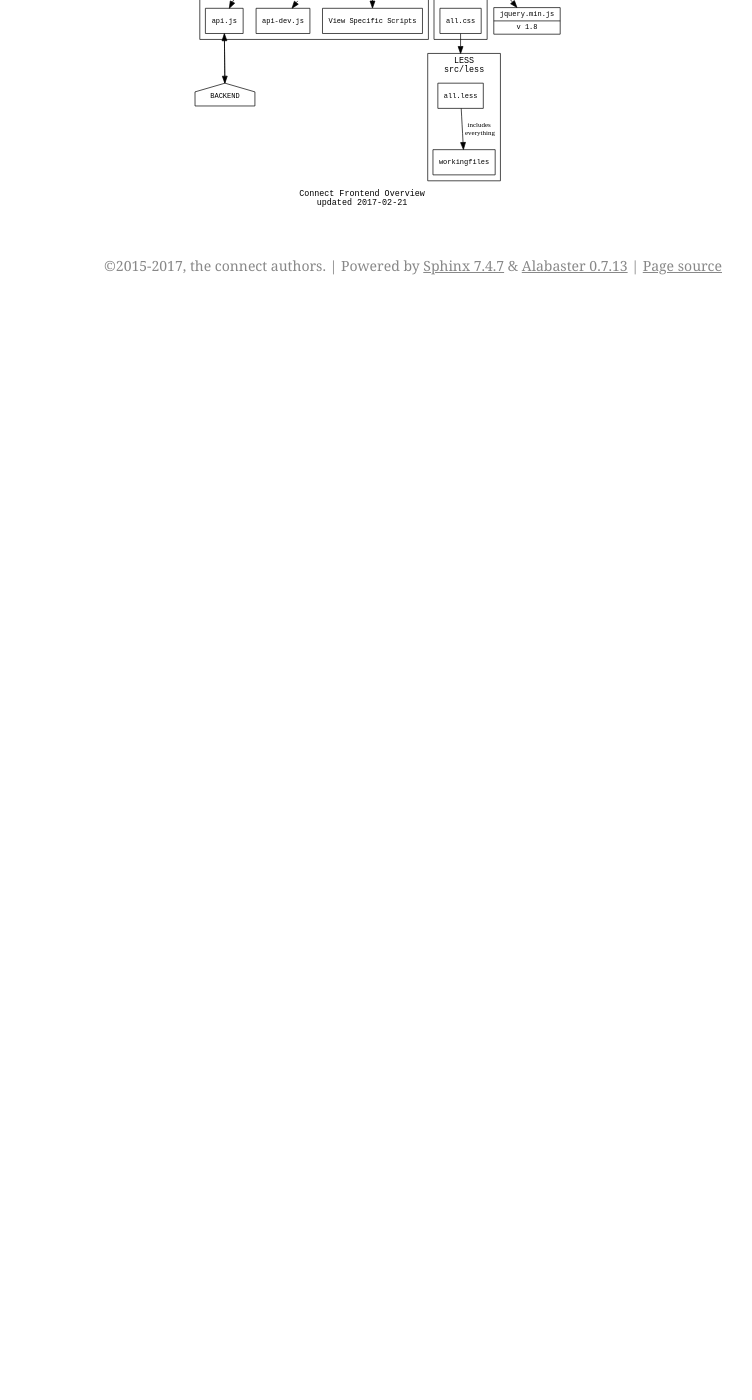
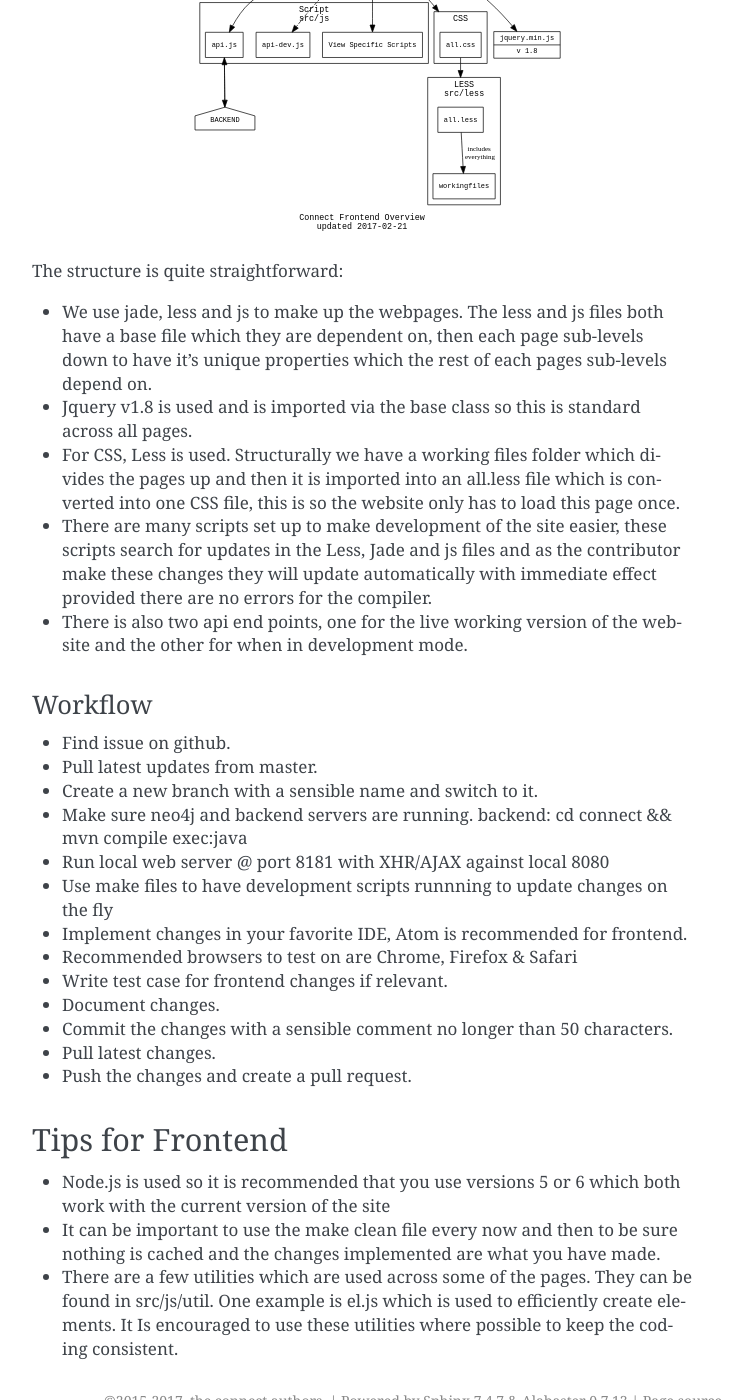
Before and after one commit to sergiorico/backend, a Sphinx documentation site: the page built from docs/user-guide/getting-started.md, in a window 1280 px wide and 1400 px high, scrolled down 2234 px. Shown: the whole window, without its empty margins (388-1140 px from the left). Built offline with Sphinx 7.4.7, drawn with Linux system fonts in a browser that asks for light colours; before the commit the page ends 2539 px from its top, so only the background shows below that; some of the changed text lies outside the part shown.

Commit message:
updated getting started documentation for frontend

```diff
--- a/docs/user-guide/getting-started.md
+++ b/docs/user-guide/getting-started.md
@@ -44,4 +44,33 @@ To use Eclipse, simply import the backend files as a github repository. We recom
 
 ## Frontend
 
+Here is an overview of the different components that make up the frontend.
 ![img](../images/frontend.svg)
+
+The structure is quite straightforward:
+ - We use jade, less and js to make up the webpages. The less and js files both have a base file which they are dependent on, then each page sub-levels down to have it’s unique properties which the rest of each pages sub-levels depend on.
+ - Jquery v1.8 is used and is imported via the base class so this is standard across all pages.
+ - For CSS, Less is used. Structurally we have a working files folder which divides the pages up and then it is imported into an all.less file which is converted into one CSS file, this is so the website only has to load this page once.
+ - There are many scripts set up to make development of the site easier, these scripts search for updates in the Less, Jade and js files and as the contributor make these changes they will update automatically with immediate effect provided there are no errors for the compiler.
+ - There is also two api end points, one for the live working version of the website and the other for when in development mode.
+
+### Workflow
+ - Find issue on github.
+ - Pull latest updates from master.
+ - Create a new branch with a sensible name and switch to it.
+ - Make sure neo4j and backend servers are running.
+   backend: cd connect && mvn compile exec:java
+ - Run local web server @ port 8181 with XHR/AJAX against local 8080
+ - Use make files to have development scripts runnning to update changes on the fly
+ - Implement changes in your favorite IDE, Atom is recommended for frontend.
+ - Recommended browsers to test on are Chrome, Firefox & Safari
+ - Write test case for frontend changes if relevant.
+ - Document changes.
+ - Commit the changes with a sensible comment no longer than 50 characters.
+ - Pull latest changes.
+ - Push the changes and create a pull request.
+
+## Tips for Frontend
+ - Node.js is used so it is recommended that you use versions 5 or 6 which both work with the current version of the site
+ - It can be important to use the make clean file every now and then to be sure nothing is cached and the changes implemented are what you have made.
+ - There are a few utilities which are used across some of the pages. They can be found in src/js/util. One example is el.js which is used to efficiently create elements. It Is encouraged to use these utilities where possible to keep the coding consistent.
```
